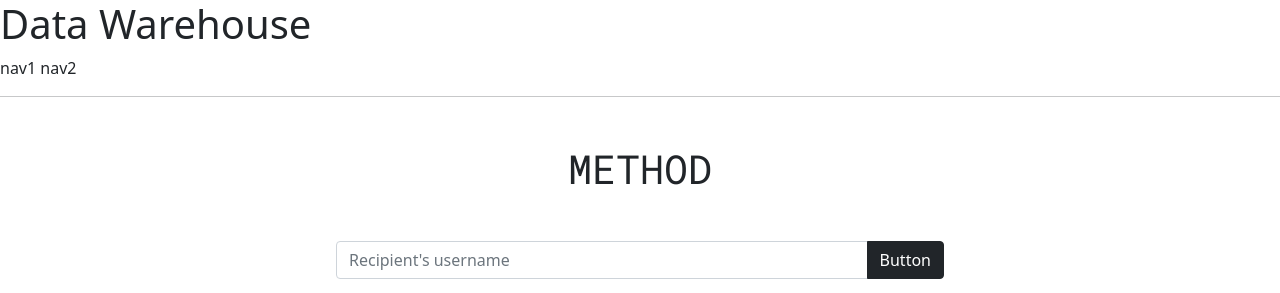
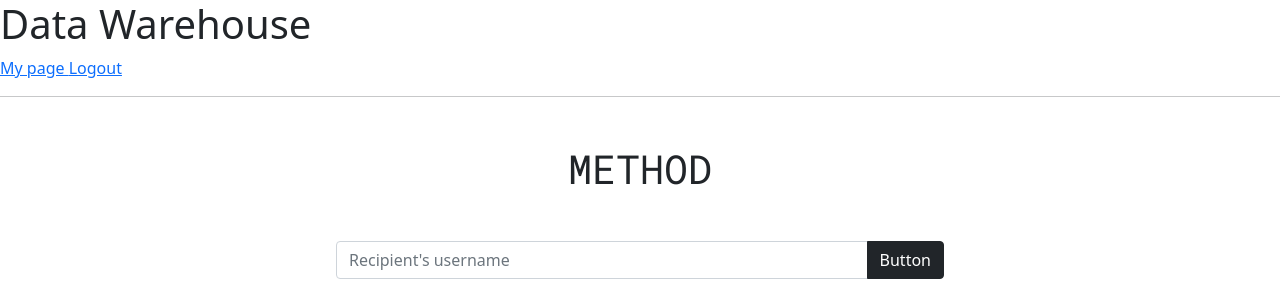
Before and after one commit to Kim-Seung-Su/2s_self-lab, a Django app: page /account/hello_world/ in a window 1280 px wide. Shown: the top 293 px of the page. Run offline with Django 3.2, Linux system fonts and the light colour scheme; the visitor is signed in with stand-in values (Sample User, id 1); data comes from the database, SQL or seed files in the repository; parts of the project's set-up code (start-up, migrations or seed data) failed here and were passed over.

Commit message:
07/19 self push

```diff
--- a/accountapp/urls.py
+++ b/accountapp/urls.py
@@ -1,15 +1,22 @@
 from django.contrib.auth.views import LoginView, LogoutView
 from django.urls import path, include
 
-from accountapp.views import hello_world, AccountCreateView
+from accountapp.views import hello_world, AccountCreateView, AccountDetailView, AccountUpdateView
 
 app_name = 'accountapp'
 
 urlpatterns = [
     path('hello_world/', hello_world, name="hello_world"),
 
-    path('login/', LoginView.as_view(template_name='accountapp/login.html'), name = "login"),
-    path('logout/', LogoutView.as_view(), name = "logout"),
+    path('login/', LoginView.as_view(template_name='accountapp/login.html'), name="login"),
+    path('logout/', LogoutView.as_view(), name="logout"),
 
-    path('create/', AccountCreateView.as_view(), name ='create')
+    path('create/', AccountCreateView.as_view(), name='create'),
+
+    path('detail/', AccountDetailView.as_view(), name='detail'),
+
+    path('update/', AccountUpdateView.as_view(), name='update'),
+
+    path('delete/', AccountDetailView.as_view(), name='delete')
+
     ]
--- a/accountapp/views.py
+++ b/accountapp/views.py
@@ -5,7 +5,7 @@ from django.shortcuts import render
 
 # Create your views here.
 from django.urls import reverse, reverse_lazy
-from django.views.generic import CreateView
+from django.views.generic import CreateView, DetailView, UpdateView, DeleteView
 
 from accountapp.models import HelloWorld
 
@@ -31,3 +31,21 @@ class AccountCreateView(CreateView):
     form_class = UserCreationForm
     success_url = reverse_lazy('accountapp:hello_world')
     template_name = 'accountapp/create.html'
+
+class AccountDetailView(DetailView):
+    model = User
+    context_object_name = 'target_user'   #객체를 html상에서 어떻게 부를 것인지.
+    template_name = 'accountapp/detail.html'
+
+class AccountUpdateView(UpdateView):
+    model = User
+    form_class = UserCreationForm
+    context_object_name = 'target_user'
+    success_url = reverse_lazy('accountapp:hello_world')  # 수정성공 후 다시 되돌아 갈 곳 필요
+    template_name = 'accountapp/update.html'
+
+class AccountDeleteView(DeleteView):
+    model = User
+    context_object_name = 'target_user'
+    success_url = reverse_lazy('accountapp:hello_world')
+    template_name = 'accountapp/delete.html'
--- a/templates/head.html
+++ b/templates/head.html
@@ -16,4 +16,27 @@
 
 {#    <link rel="stylesheet" type = "text/css" href="{% static "base.css" %}">#}
     <link rel="stylesheet" type="text/css"  href="{% static "base.css" %}">
+
+    <style>
+        @font-face {
+            font-family: 'NanumSquareR';
+            src: local('NanumSquareR'),
+            url("{% static 'fonts/NanumSquareR.ttf' %}") format("opentype");
+        }
+        @font-face {
+            font-family: 'NanumSquareEB';
+            src: local('NanumSquareEB'),
+            url("{% static 'fonts/NanumSquareEB.otf' %}") format("opentype");
+        }
+        @font-face {
+            font-family: 'NanumSquareB';
+            src: local('NanumSquareB'),
+            url("{% static 'fonts/NanumSquareB.otf' %}") format("opentype");
+        }
+        @font-face {
+            font-family: 'NanumSquareR';
+            src: local('NanumSquareR'),
+            url("{% static 'fonts/NanumSquareR.otf' %}") format("opentype");
+        }
+    </style>
 </head>
--- a/templates/header.html
+++ b/templates/header.html
@@ -5,8 +5,6 @@
     </div>
 
      <div class = "Engineering_header_2">
-        <span>nav1</span>
-        <span>nav2</span>
         {% if not user.is_authenticated%}  <!--로그인 했을시에는 로그아웃,-->
 
         <span>
@@ -21,8 +19,13 @@
         </span>
         {% else %}
         <span>
+            <a href = "{% url 'accountapp:detail' pk=user.pk %}">
+                My page
+            </a>
+        </span>
+        <span>
             <a href = "{% url 'accountapp:logout' %}">
-
+                Logout
             </a>
         </span>
         {% endif %}
```
Also changed, not shown: static/fonts/NanumSquareB.otf (added), static/fonts/NanumSquareEB.otf (added), static/fonts/NanumSquareL.otf (added), static/fonts/NanumSquareR.otf (added).
